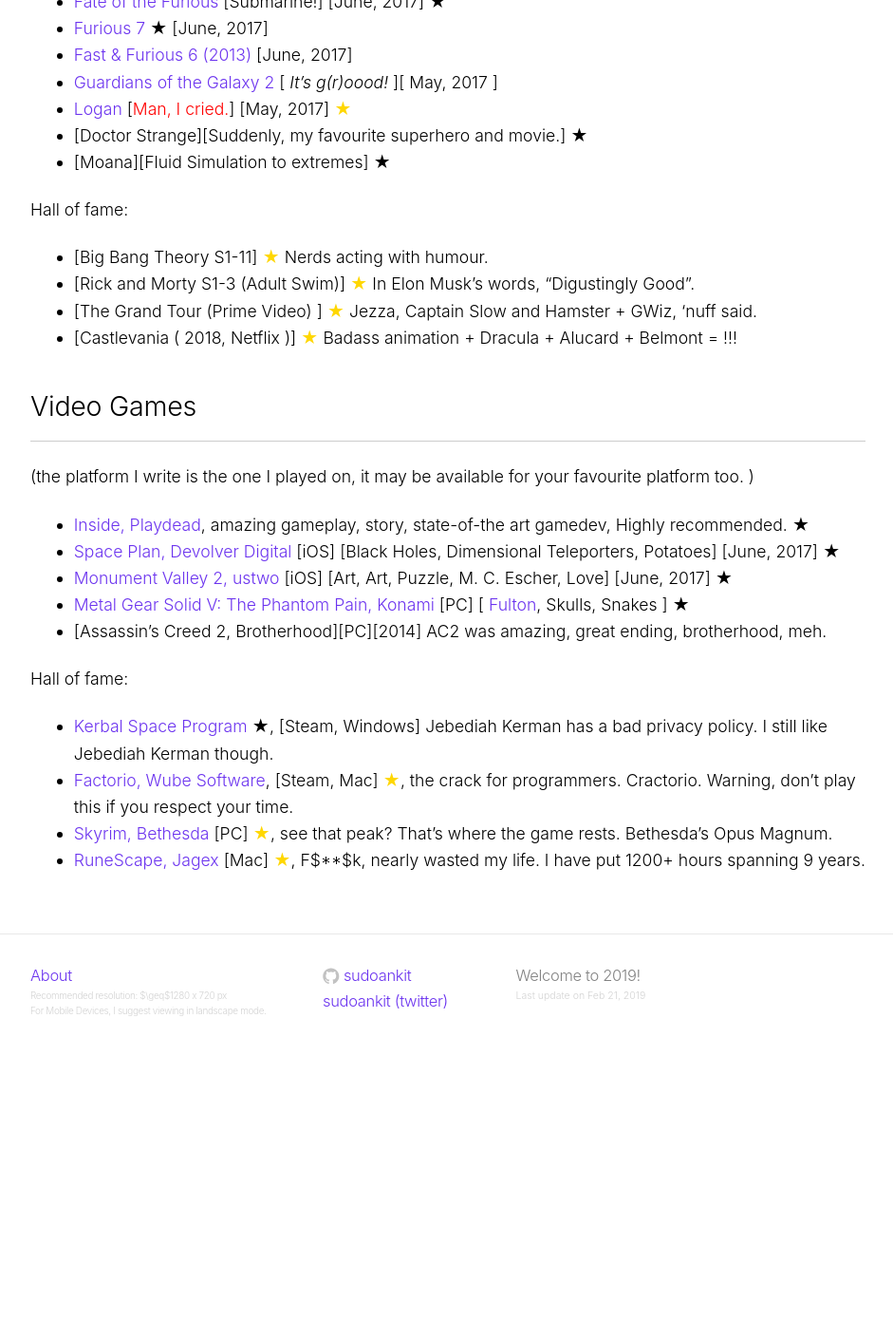
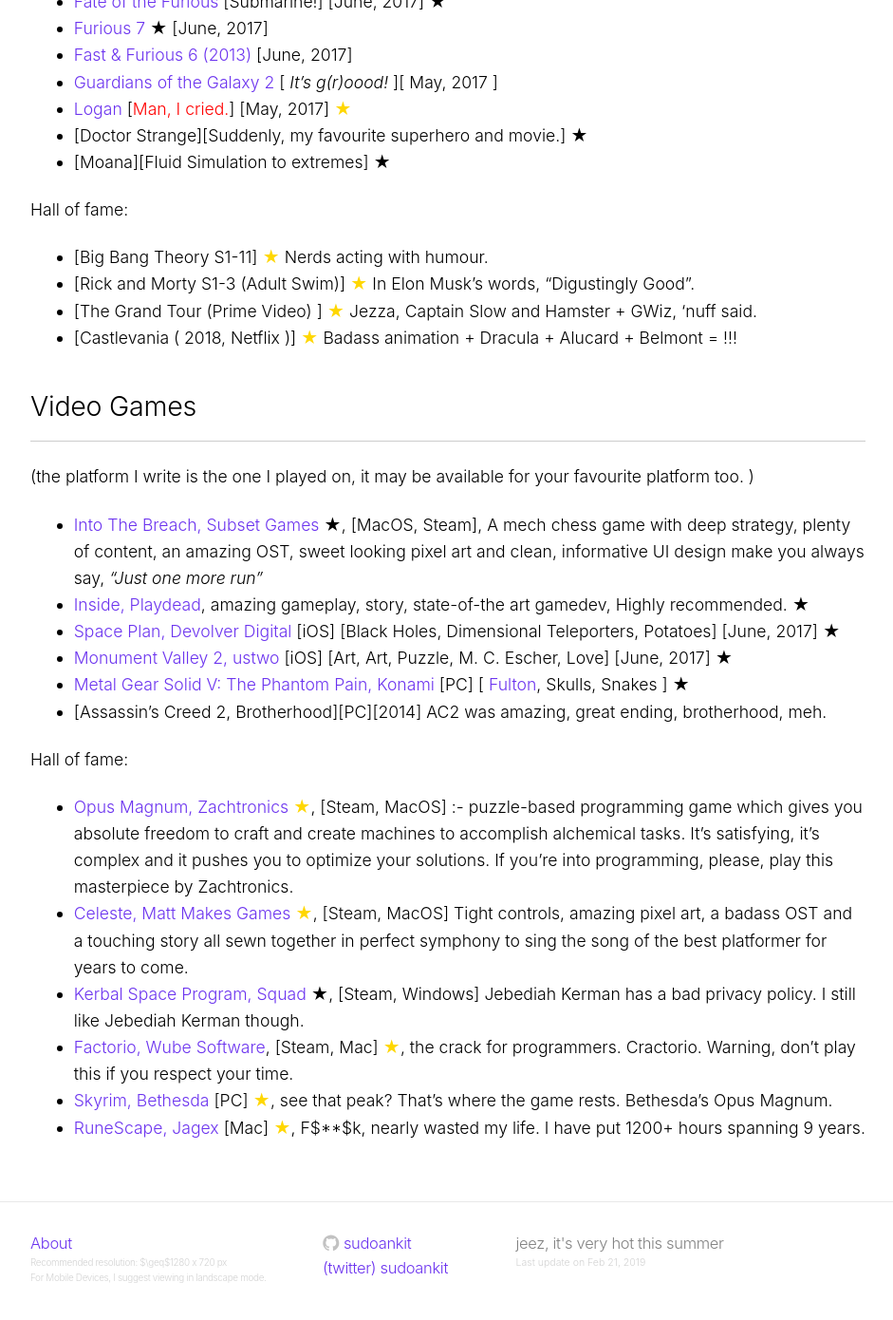
Before and after one commit to sudoankit/sudoankit.github.io, a Jekyll site: the page built from sigma.md, in a window 1280 px wide and 1400 px high, scrolled down 2722 px. Shown: the top 1390 px of the window at 95% size, without its empty margins (168-1109 px from the left). Built offline with Jekyll 4.4.1, drawn with Linux system fonts in a browser that asks for light colours; a script that is not in the unit is left out; comment, search, counter and statistics services are not loaded; before the commit the page ends 3841 px from its top, so only the background shows below that.

Commit message:
new video game additions

```diff
--- a/_includes/footer.html
+++ b/_includes/footer.html
@@ -38,14 +38,14 @@
         {% if site.twitter_username %}<li>
           <a href="https://twitter.com/{{ site.twitter_username }}">
 
-            <span class="username">{{ site.twitter_username }} (twitter)</span>
+            <span class="username">(twitter) {{ site.twitter_username }}</span>
           </a>
         </li>{% endif %}
       </ul>
     </div>
 
     <div class="footer-col-3 column">
-      <p class="text"> Welcome to 2019! </p>
+      <p class="text"> jeez, it's very hot this summer </p>
       <div style="text-align: inherit; font-size: 60%; color: #d3d3d3"> Last update on {{ site.time | date: "%b %-d, %Y" }}</div>
     </div>
 
--- a/sigma.md
+++ b/sigma.md
@@ -128,6 +127,7 @@
 
 (the platform I write is the one I played on, it may be available for your favourite platform too. )
 
+- [Into The Breach, Subset Games](https://subsetgames.com/itb.html) &#x2605;, [MacOS, Steam], A mech chess game with deep strategy, plenty of content, an amazing OST, sweet looking pixel art and clean, informative UI design make you always say, _"Just one more run"_
 - [Inside, Playdead](https://playdead.com/games/inside/), amazing gameplay, story, state-of-the art gamedev, Highly recommended. &#x2605;
 - [Space Plan, Devolver Digital](https://itunes.apple.com/us/app/spaceplan/id1200864554?mt=8) [iOS] [Black Holes, Dimensional Teleporters, Potatoes] [June, 2017] &#x2605;
 - [Monument Valley 2, ustwo](https://itunes.apple.com/us/app/monument-valley-2/id1187265767?mt=8) [iOS] [Art, Art, Puzzle, M. C. Escher, Love] [June, 2017] &#x2605;
@@ -136,7 +136,10 @@
 
 Hall of fame:
 
-- [Kerbal Space Program](https://www.kerbalspaceprogram.com/en/) &#x2605;, [Steam, Windows] Jebediah Kerman has a bad privacy policy. I still like Jebediah Kerman though.
+- [Opus Magnum, Zachtronics](http://www.zachtronics.com/opus-magnum/) <font color="gold">&#x2605;</font>, [Steam, MacOS] :- puzzle-based programming game which gives you absolute freedom to craft and create machines to accomplish alchemical tasks. It's satisfying, it's complex and it pushes you to optimize your solutions. If you're into programming, please, play this masterpiece by Zachtronics.
+
+- [Celeste, Matt Makes Games](http://www.celestegame.com) <font color="gold">&#x2605;</font>, [Steam, MacOS] Tight controls, amazing pixel art, a badass OST and a touching story all sewn together in perfect symphony to sing the song of the best platformer for years to come.
+- [Kerbal Space Program, Squad](https://www.kerbalspaceprogram.com/en/) &#x2605;, [Steam, Windows] Jebediah Kerman has a bad privacy policy. I still like Jebediah Kerman though.
 - [Factorio, Wube Software](https://www.factorio.com), [Steam, Mac] <font color="gold">&#x2605;</font>, the crack for programmers. Cractorio. Warning, don't play this if you respect your time.
 - [Skyrim, Bethesda](https://elderscrolls.bethesda.net/en/skyrim?) [PC] <font color="gold">&#x2605;</font>, see that peak? That's where the game rests. Bethesda's Opus Magnum.
 - [RuneScape, Jagex](https://www.runescape.com) [Mac] <font color="gold">&#x2605;</font>, F$**$k, nearly wasted my life. I have put 1200+ hours spanning 9 years.
```
Also changed, not shown: other parts of sigma.md (+0 -1 lines).
